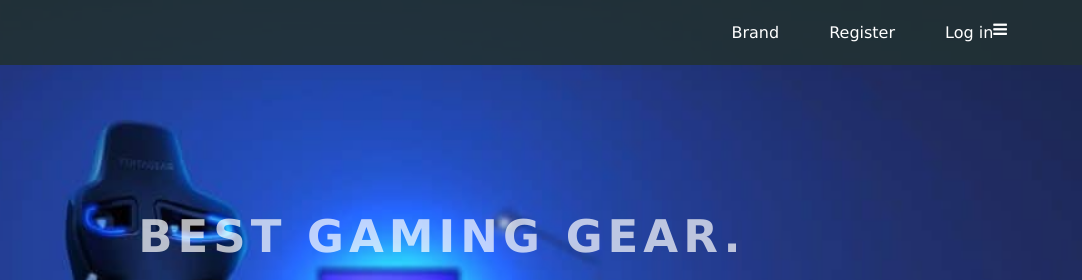
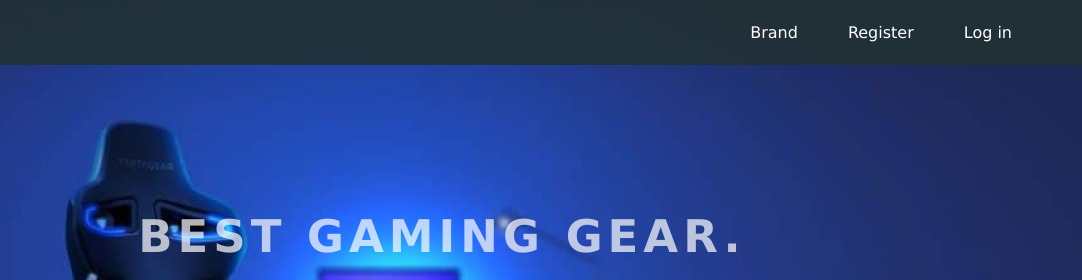
Before and after one commit to ubaidaw/projecthtml, a plain HTML site: page index.html in a window 1280 px wide. Shown: the top 280 px of the page, 198-1280 px from the left. Drawn offline with Linux system fonts and the light colour scheme.

Commit message:
Update index.html

```diff
--- a/index.html
+++ b/index.html
@@ -15,7 +15,7 @@
           <img class="logo" src="chemicylogo.png">
         </div>
         <!-- Add a menu icon here -->
-        <span class="fa fa-bars menu-icon"></span>
+<!--         <span class="fa fa-bars menu-icon"></span> -->
 
         <div class="header-right">
           <a href="#">Brand</a>
```
